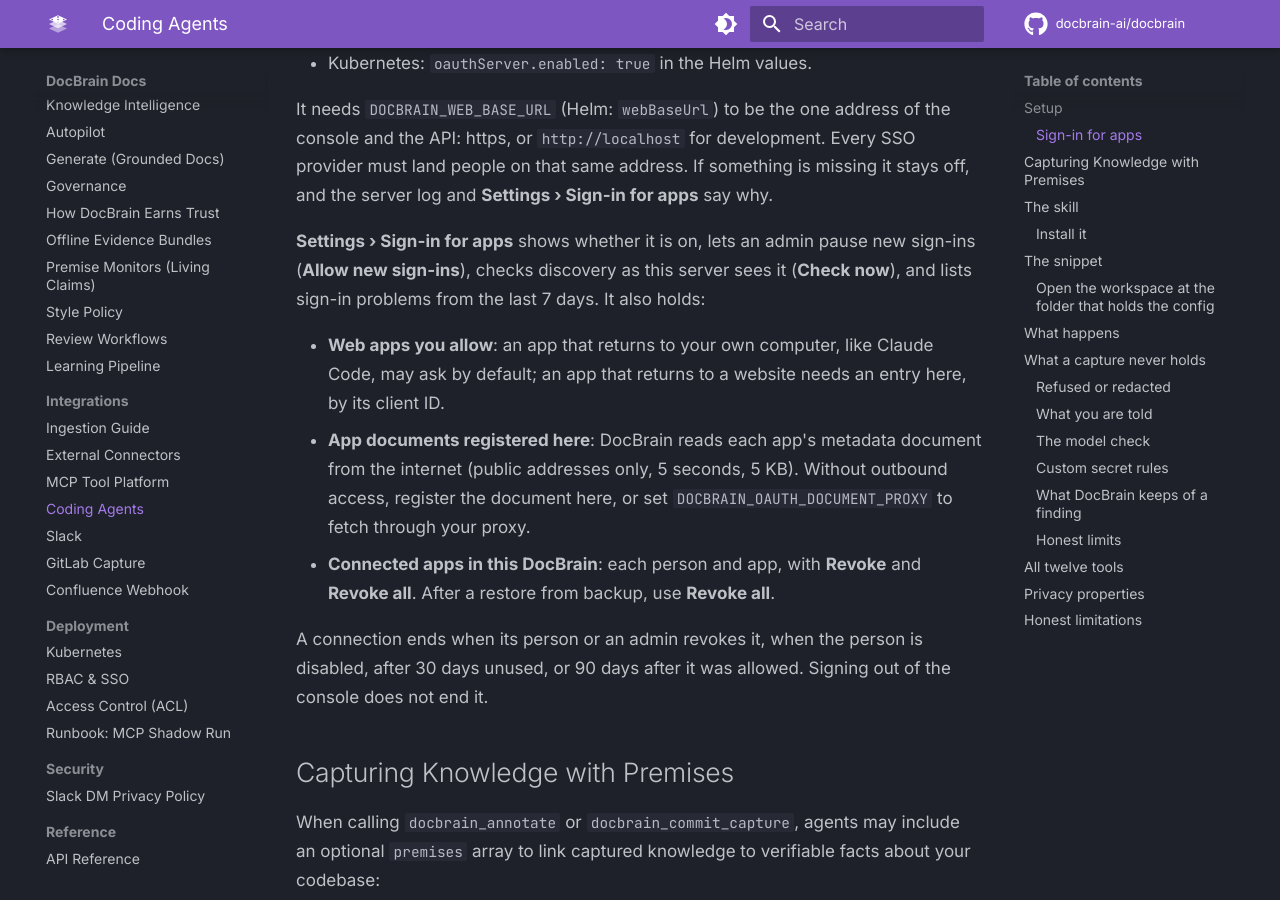
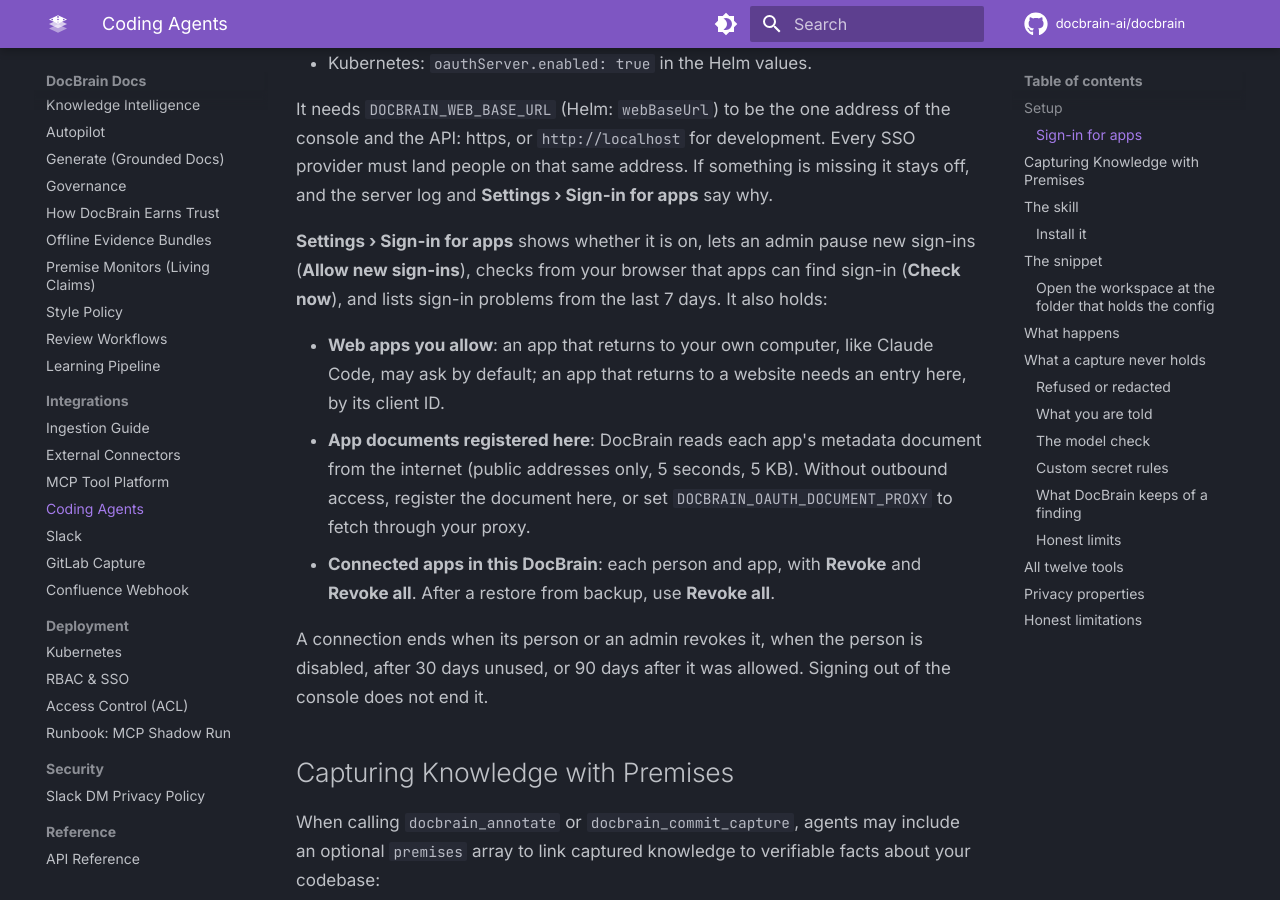
Before and after one commit to docbrain-ai/docbrain, an MkDocs documentation site: the page built from docs/agents.md, in a window 1280 px wide and 900 px high, scrolled down 3226 px. Built offline with MkDocs 1.6.1 and Material for MkDocs 9.7.7, drawn with Linux system fonts in a browser that asks for light colours; comment, search, counter and statistics services are not loaded.

Commit message:
agents.md: Check now reads discovery from your browser

```diff
--- a/docs/agents.md
+++ b/docs/agents.md
@@ -105,8 +105,8 @@
 If something is missing it stays off, and the server log and **Settings › Sign-in for apps** say why.
 
 **Settings › Sign-in for apps** shows whether it is on, lets an admin pause new sign-ins (**Allow new
-sign-ins**), checks discovery as this server sees it (**Check now**), and lists sign-in problems from the
-last 7 days. It also holds:
+sign-ins**), checks from your browser that apps can find sign-in (**Check now**), and lists sign-in
+problems from the last 7 days. It also holds:
 
 - **Web apps you allow**: an app that returns to your own computer, like Claude Code, may ask by default;
   an app that returns to a website needs an entry here, by its client ID.
```
